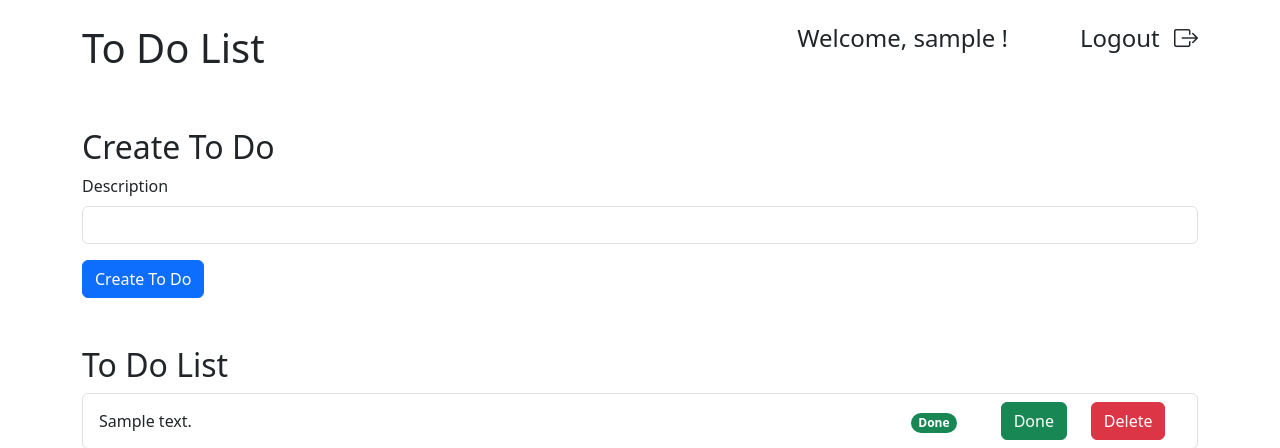
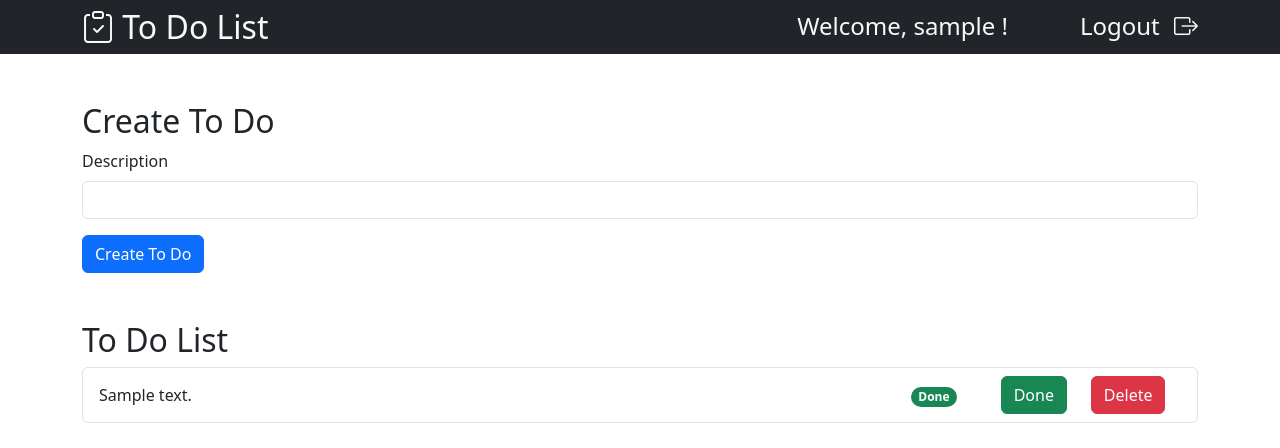
Before and after one commit to betofleitass/to-do-list-flask, a Flask app: template app/templates/index.html in a window 1280 px wide. Shown: the top 448 px of the page. Run offline with Flask 3, Linux system fonts and the light colour scheme; the visitor is signed in with stand-in values (Sample User, id 1); tables that the repository leaves empty hold one stand-in row (values such as "Sample post"); the template is opened without the code that fills it: values that come from a table or form of the project are taken from there, most other values are stand-ins (such as "Sample title", 1, 10 or a date in 2020); some libraries are stand-ins or nearby versions.

Commit message:
feat: improve ui

```diff
--- a/app/templates/index.html
+++ b/app/templates/index.html
@@ -9,16 +9,20 @@
 {% block content %}
 
     {% if current_user.is_authenticated %}
-        <div class="container mt-4 mb-6">
+    <div class="pt-1 bg-dark">
+        <div class="container mb-6">
             <div class="row">
                 <div class="col-5">
-                    <h1 class="text-start fs-1">To Do List</h1>
+                    <h1 class="text-light text-start fs-2 pt-1">
+                        <i class="text-light bi bi-clipboard-check"></i>
+                        To Do List
+                    </h1>
                 </div>
                 <div class="col-5">
-                    <h6 class="text-end fs-4">Welcome, {{username}} !</h6>
+                    <h6 class="text-light text-end fs-4 pt-2">Welcome, {{username}} !</h6>
                 </div>
                 <div class="col-2">
-                    <h6 class="text-end fs-4">
+                    <h6 class="text-light text-end fs-4 pt-2"">
                         <a class="text-reset text-decoration-none"
                             href="{{url_for('auth.logout')}}">
                             Logout <i class="bi bi-box-arrow-right ms-2"></i>
@@ -27,7 +31,7 @@
                 </div>
             </div>
         </div>
-
+    </div>
 
         <div class="container">
             <!--Create To Do-->
```
